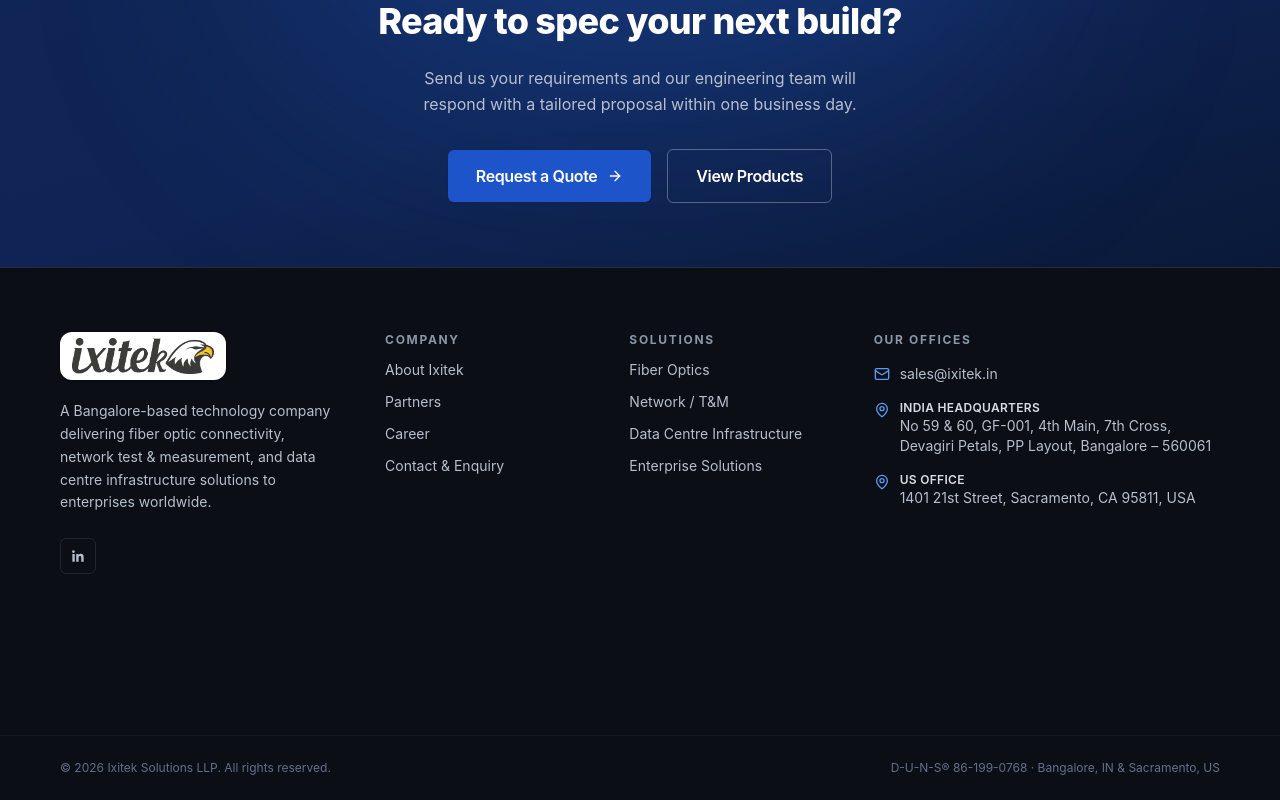
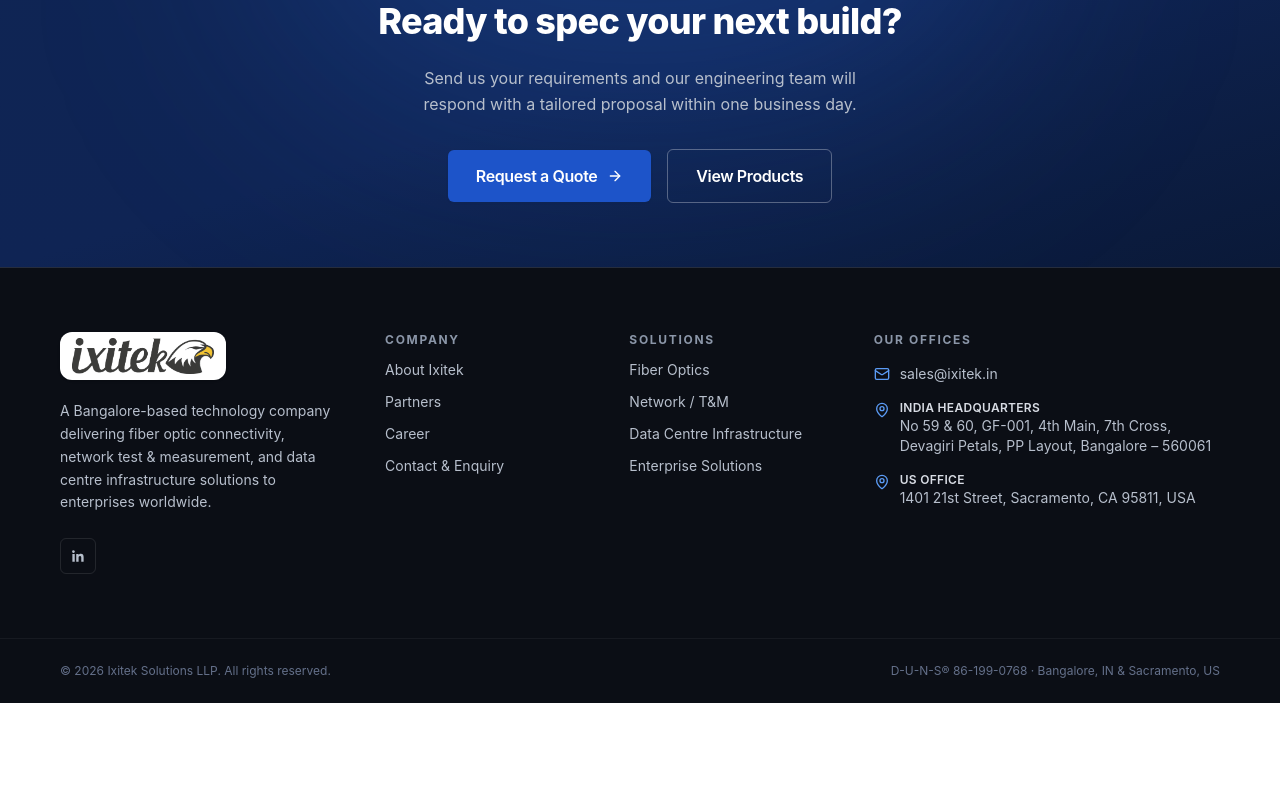
Before and after one commit to tharunn08/ixitek, a React (Vite) app in the folder ixitek-frontend/: page / in a window 1280 px wide. Shown: the part 3855-4655 px from the top of the page. After the commit the page ends 4558 px from the top, so only its background shows below. Built offline with nearby package versions, Linux system fonts and the light colour scheme; grey boxes are pictures that could not be loaded.

Commit message:
Update Footer.jsx

```diff
--- a/ixitek-frontend/src/components/layout/Footer.jsx
+++ b/ixitek-frontend/src/components/layout/Footer.jsx
@@ -71,17 +71,6 @@ export default function Footer() {
           ))}
         </div>
       </div>
-      <div className="dnb-seal">
-  <iframe
-    id="Iframe1"
-    src="https://dunsregistered.dnb.com/SealAuthentication.aspx?Cid=1"
-    width="114"
-    height="97"
-    frameBorder="0"
-    scrolling="no"
-    title="Dun & Bradstreet Registered Business Seal"
-  />
-</div>
 
       <div className="border-t border-white/5">
         <div className="container-page flex flex-col-reverse items-center justify-between gap-3 py-6 text-xs text-ink-500 sm:flex-row">
```
